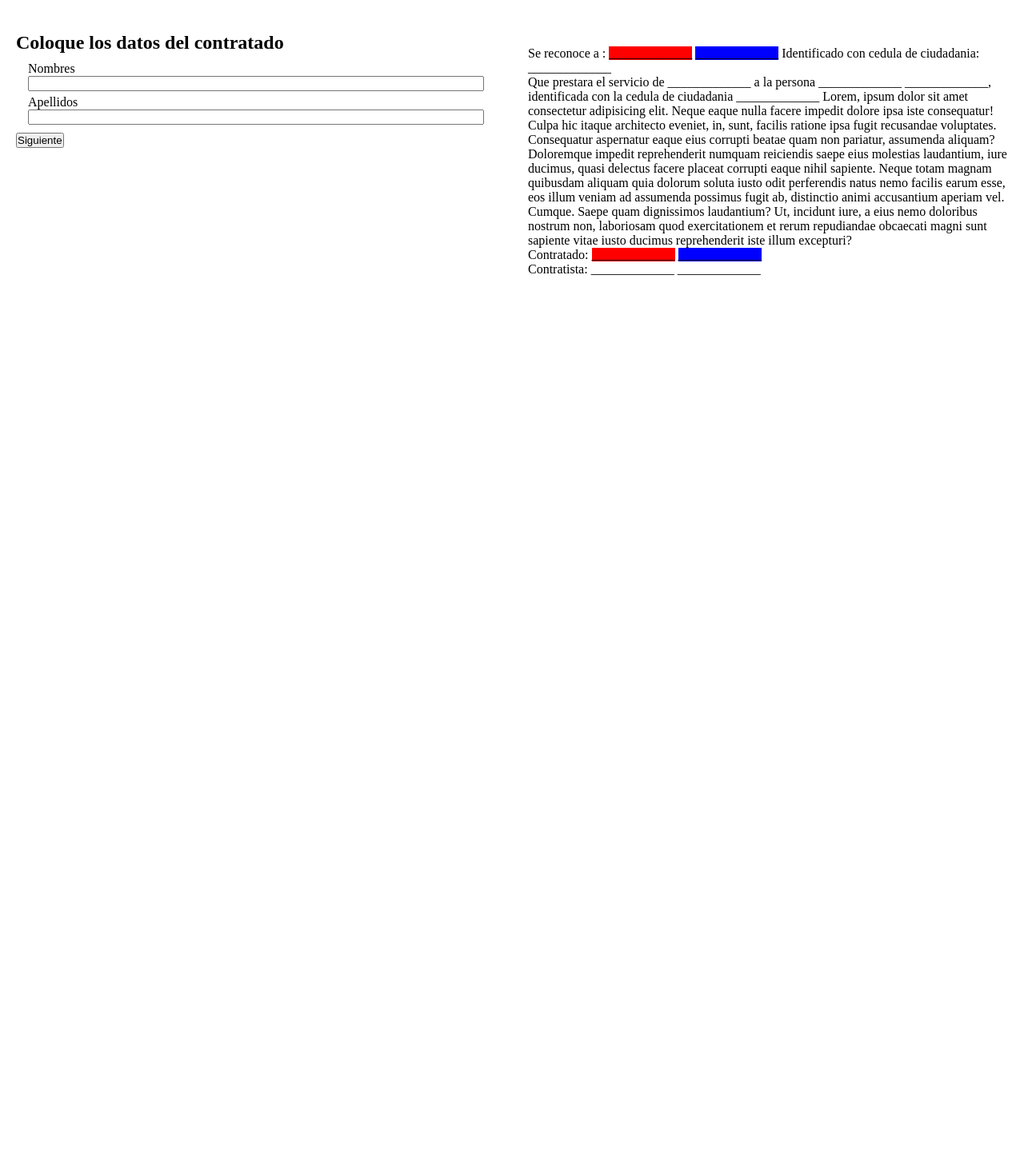
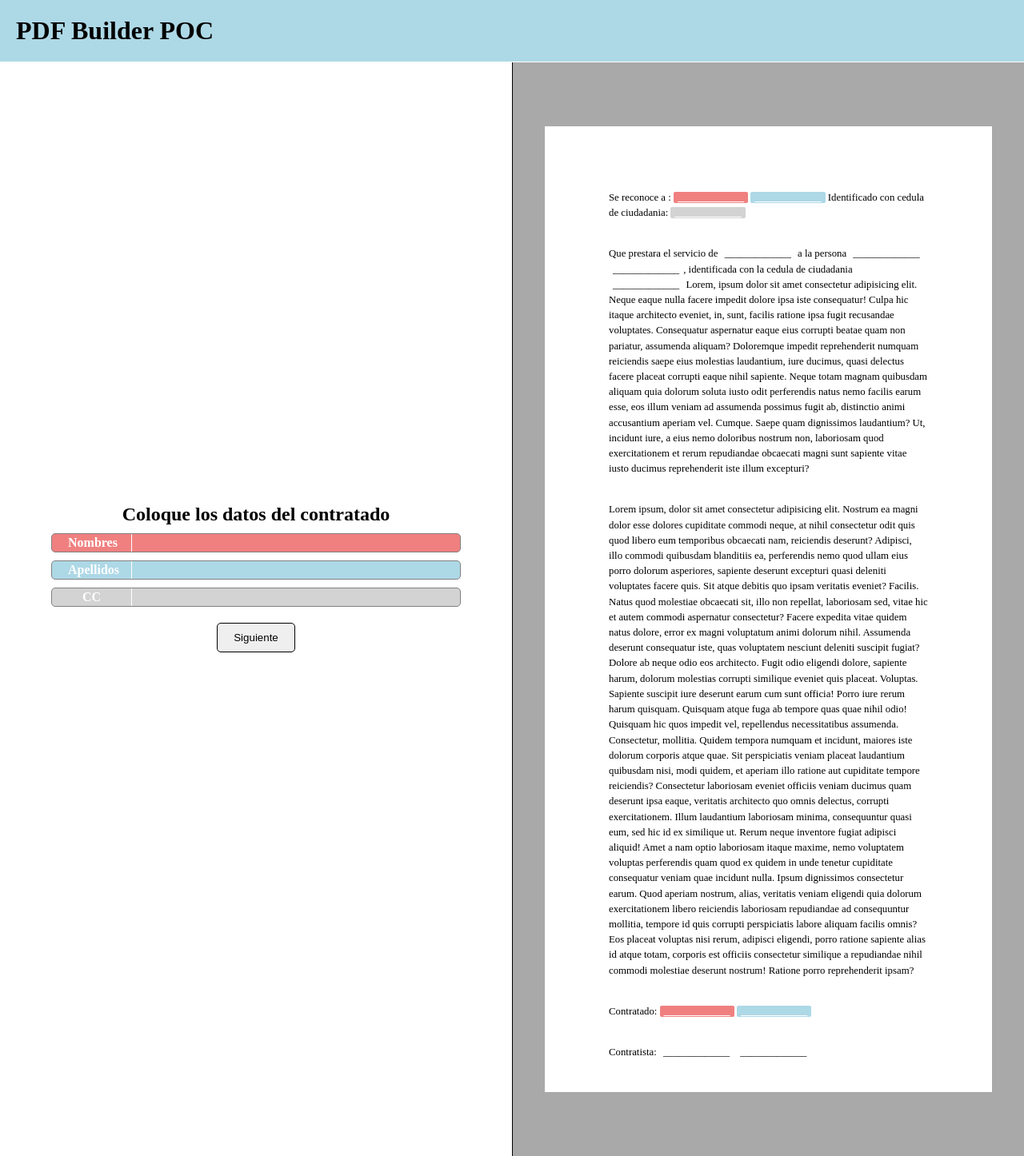
Before and after one commit to AndresCRamos/PDF_Builder_POC, a Django app: page / in a window 1280 px wide. Shown: the whole page at 80% size. Run offline with Django 4.2, Linux system fonts and the light colour scheme.

Commit message:
added styles

```diff
--- a/pdf_builder/models/home/templates/forms/contractor/contractorName.html
+++ b/pdf_builder/models/home/templates/forms/contractor/contractorData.html
@@ -8,4 +8,11 @@
         <label for="last_name_contractor">Apellidos</label>
         <input type="text" id="last_name_contractor" class="input_form">
     </div>
+    <div class="input_container">
+        <label for="document_contractor">CC</label>
+        <input type="text" id="document_contractor" class="input_form">
+    </div>
+    <div class="button-container">
+
+    </div>
 </form>
--- a/pdf_builder/models/home/templates/forms/hired/hiredData.html
+++ b/pdf_builder/models/home/templates/forms/hired/hiredData.html
@@ -1,7 +1,16 @@
 <h2>Coloque los datos del contratado</h2>
 <form action="" id="data_form">
+    <div class="input_container">
+        <label for="name">Nombres</label>
+        <input type="text" id="name" class="input_form">
+    </div>
+    <div class="input_container">
+        <label for="last_name">Apellidos</label>
+        <input type="text" id="last_name" class="input_form">
+    </div>
     <div class="input_container">
         <label for="document">CC</label>
         <input type="text" id="document" class="input_form">
     </div>
+    <div class="button-container"></div>
 </form>
--- a/pdf_builder/models/home/templates/forms/hired/hiredName.html
+++ /dev/null
@@ -1,11 +0,0 @@
-<h2>Coloque los datos del contratado</h2>
-<form action="" id="name_form">
-    <div class="input_container">
-        <label for="name">Nombres</label>
-        <input type="text" id="name" class="input_form">
-    </div>
-    <div class="input_container">
-        <label for="last_name">Apellidos</label>
-        <input type="text" id="last_name" class="input_form">
-    </div>
-</form>
--- a/pdf_builder/models/home/templates/index.html
+++ b/pdf_builder/models/home/templates/index.html
@@ -11,17 +11,22 @@
     <link rel="stylesheet" href="{% static 'css/index.css' %}">
 </head>
 <body>
+    <header>
+        <h1>PDF Builder POC</h1>
+    </header>
     <main>
         <div class="slider_container">
-            <div class="slide">{% include "forms/hired/hiredName.html"  %}</div>
-            <div class="slide">{% include "forms/hired/hiredData.html" %}</div>
-            <div class="slide">{% include "forms/contractor/contractorName.html" %}</div>
+            <div class="slide">{% include "forms/hired/hiredData.html"  %}</div>
+            <div class="slide">{% include "forms/contractor/contractorData.html" %}</div>
+            <div class="slide">{% include "info/previewing.html" %}</div>
         </div>
     </main>
     <aside id="preview">
-        <div class="preview">{% include "preview/preview.html" %}</div>
+        {% include "preview/preview.html" %}
     </aside>
 </body>
 <script src="{% static 'js/slider.js' %}"></script>
-<script src="{% static 'js/index.js' %}"></script>
+<script src="{% static 'js/replace.js' %}"></script>
+<script src="{% static 'js/highlight.js' %}"></script>
+<script src="{% static 'js/exportPDF.js' %}"></script>
 </html>
--- /dev/null
+++ b/pdf_builder/models/home/templates/info/previewing.html
@@ -0,0 +1,4 @@
+<div>
+    <p>Estas viendo el resultado, presiona "Exportar, para finalizar"</p>
+</div>
+<div class="button-container"></div>
--- a/pdf_builder/models/home/templates/preview/preview.html
+++ b/pdf_builder/models/home/templates/preview/preview.html
@@ -1,8 +1,4 @@
-<div id="preview-loading-container" style="display: none;">
-    <p>Cargando Preview</p>
-</div>
-<br>
-
+<div class="preview_template">
     <p>
         <span>Se reconoce a :</span>
         <span class=" data data_name">_____________</span> <span class="data data_last_name">_____________</span>
@@ -25,8 +21,22 @@
     </p>
 
     <p>
+        Lorem ipsum, dolor sit amet consectetur adipisicing elit. Nostrum ea magni dolor esse dolores cupiditate commodi neque, at nihil consectetur odit quis quod libero eum temporibus obcaecati nam, reiciendis deserunt?
+        Adipisci, illo commodi quibusdam blanditiis ea, perferendis nemo quod ullam eius porro dolorum asperiores, sapiente deserunt excepturi quasi deleniti voluptates facere quis. Sit atque debitis quo ipsam veritatis eveniet? Facilis.
+        Natus quod molestiae obcaecati sit, illo non repellat, laboriosam sed, vitae hic et autem commodi aspernatur consectetur? Facere expedita vitae quidem natus dolore, error ex magni voluptatum animi dolorum nihil.
+        Assumenda deserunt consequatur iste, quas voluptatem nesciunt deleniti suscipit fugiat? Dolore ab neque odio eos architecto. Fugit odio eligendi dolore, sapiente harum, dolorum molestias corrupti similique eveniet quis placeat. Voluptas.
+        Sapiente suscipit iure deserunt earum cum sunt officia! Porro iure rerum harum quisquam. Quisquam atque fuga ab tempore quas quae nihil odio! Quisquam hic quos impedit vel, repellendus necessitatibus assumenda.
+        Consectetur, mollitia. Quidem tempora numquam et incidunt, maiores iste dolorum corporis atque quae. Sit perspiciatis veniam placeat laudantium quibusdam nisi, modi quidem, et aperiam illo ratione aut cupiditate tempore reiciendis?
+        Consectetur laboriosam eveniet officiis veniam ducimus quam deserunt ipsa eaque, veritatis architecto quo omnis delectus, corrupti exercitationem. Illum laudantium laboriosam minima, consequuntur quasi eum, sed hic id ex similique ut.
+        Rerum neque inventore fugiat adipisci aliquid! Amet a nam optio laboriosam itaque maxime, nemo voluptatem voluptas perferendis quam quod ex quidem in unde tenetur cupiditate consequatur veniam quae incidunt nulla.
+        Ipsum dignissimos consectetur earum. Quod aperiam nostrum, alias, veritatis veniam eligendi quia dolorum exercitationem libero reiciendis laboriosam repudiandae ad consequuntur mollitia, tempore id quis corrupti perspiciatis labore aliquam facilis omnis?
+        Eos placeat voluptas nisi rerum, adipisci eligendi, porro ratione sapiente alias id atque totam, corporis est officiis consectetur similique a repudiandae nihil commodi molestiae deserunt nostrum! Ratione porro reprehenderit ipsam?
+    </p>
+
+    <p>
         Contratado: <span class="data data_name">_____________</span> <span class=" data data_last_name">_____________</span>
     </p>
     <p>
         Contratista: <span class="data data_name_contractor">_____________</span> <span class=" data data_last_name_contractor">_____________</span>
     </p>
+</div>
--- a/pdf_builder/static/css/index.css
+++ b/pdf_builder/static/css/index.css
@@ -4,30 +4,134 @@
     box-sizing: border-box;
 }
 
+header {
+    position: fixed;
+    width: 100vw;
+    top: 0;
+    left: 0;
+    background-color: lightblue;
+    padding: 20px;
+}
+
 main {
     width: 50%;
     display: inline-block;
-    padding: 40px 20px 10px;
+}
+
+.slider_container {
+    position: fixed;
+    top: 50%;
+    left: 25%;
+    transform: translate(-50%, -50%);
+    width: calc(50vw * 0.8);
+}
+
+.slide {
+    padding-top: 20px;
+    display: flex;
+    flex-direction: column;
+    align-items: center;
 }
 
 form {
-    margin: 10px;
-}
-
-form>* {
-    margin: 5px;
+    width: 100%;
 }
 
 label {
-    display: block;
+    display: inline-block;
+    border-right: 1px solid white;
+    padding: 2px 20px 2px 0;
+    width: 80px;
+    max-width: 80px;
+    text-align: center;
 }
 
-input {
-    width: 100%;
+.input_container {
+    border: 1px solid gray;
+    padding-left: 20px;
+    border-radius: 5px;
+    margin: 10px 0;
+    color: white;
+    font-weight: bold;
+}
+
+.input_container:focus-within,
+.input_container:hover {
+    outline: 1px solid gray;
+}
+
+.input_form {
+    width: calc(100% - 90px);
+    height: 100%;
+    border: none;
+    background-color: transparent;
+    color: white;
+}
+
+.data {padding: 0 5px;}
+
+.match {
+    color: white;
+    text-decoration: underline;
+    border-radius: 2px;
+}
+
+.input_form:focus-visible {
+    outline: none;
+}
+
+.button-container {
+    display: flex;
+    margin: 20px 0;
+    gap: 20px;
+    justify-content: space-evenly;
+}
+
+button {
+    padding: 10px 20px;
+    border-radius: 5px;
+    transition: transform 0.2s ease-in-out;
+    border: 1px solid black;
+}
+
+button:focus,
+button:hover
+{
+    transform: scale(1.2);
+    border-width: 2px;
+}
+
+button:focus {
+    border: none;
+    outline: none;
 }
 
 aside {
     float: right;
     width: 50%;
-    padding: 40px 20px 10px;
+    padding: 80px 40px;
+    border-left: 1px solid black;
+    margin-top: 78px;
+    height: calc(100vh - 78px);
+    background-color: darkgray;
+    overflow-y: scroll;
 }
+
+.preview_template {
+    background-color: white;
+    font-size: 0.8rem;
+    padding: 80px 80px 40px;
+    line-height: calc(1.5 * 0.8rem);
+}
+
+.preview_template p {
+    margin: 2rem 0;
+}
+
+.preview_template p:first-child {
+    margin-top: 0;
+}
+
+.preview_template p:last-child {
+    margin-bottom: 0;
+}
--- a/pdf_builder/static/js/index.js
+++ b/pdf_builder/static/js/replace.js
@@ -3,9 +3,9 @@ let loading_container = document.getElementById("preview-loading-container");
 let preview = document.getElementById("preview");
 
 Array.from(document.getElementsByClassName("input_form")).forEach(input => {
-    input.addEventListener("change", e => {
-        let data_name = e.target.id;
-        let value = e.target.value;
+    input.addEventListener("keyup", e => {
+        let data_name = input.id;
+        let value = input.value;
         if(!value) {
             value = "_____________";
         }
```
Also changed, not shown: pdf_builder/static/js/highlight.js (added, +32 -0 lines), pdf_builder/static/js/slider.js (+66 -49 lines). Lines whose indentation alone changed are shown as unchanged.
